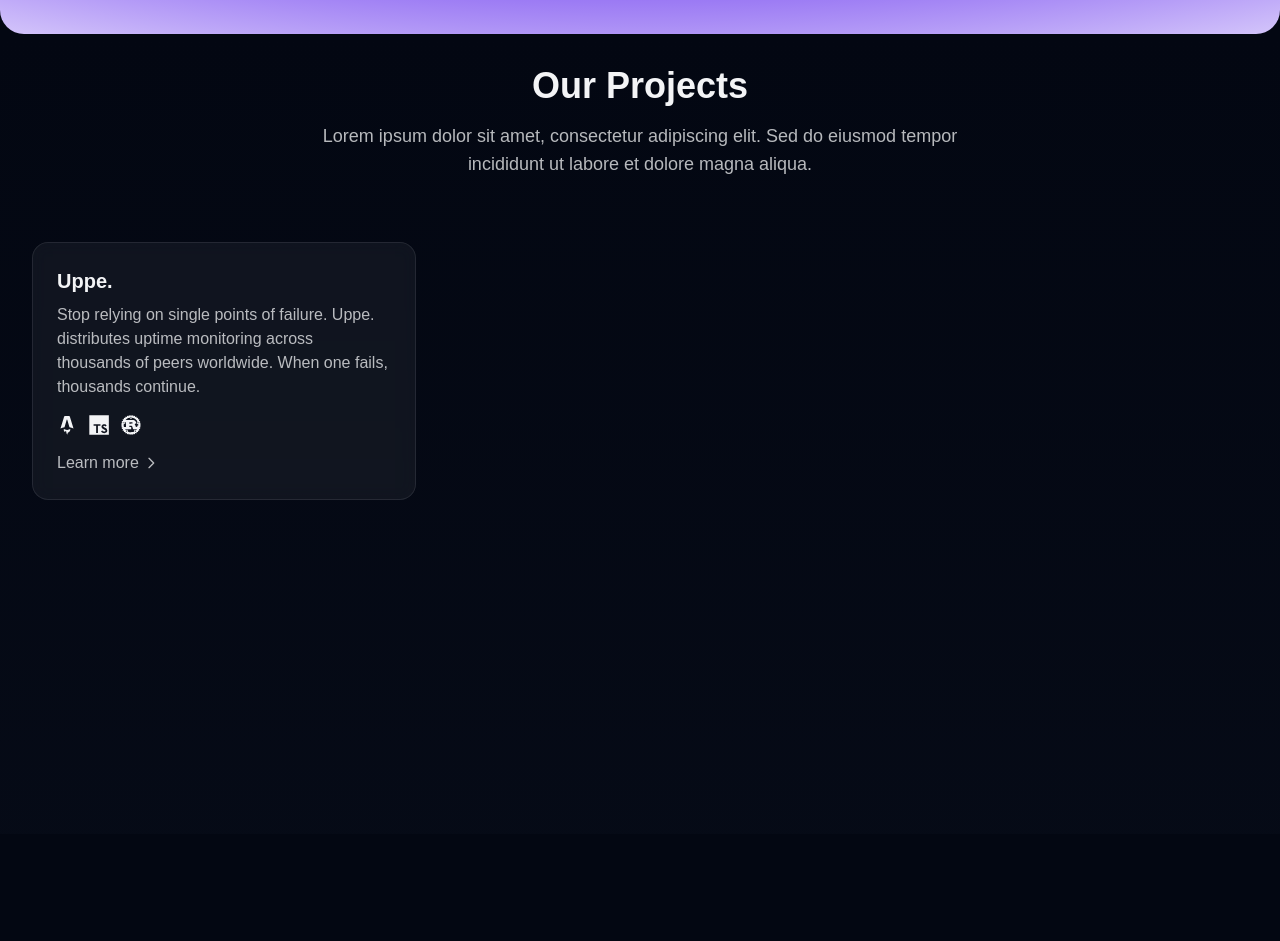
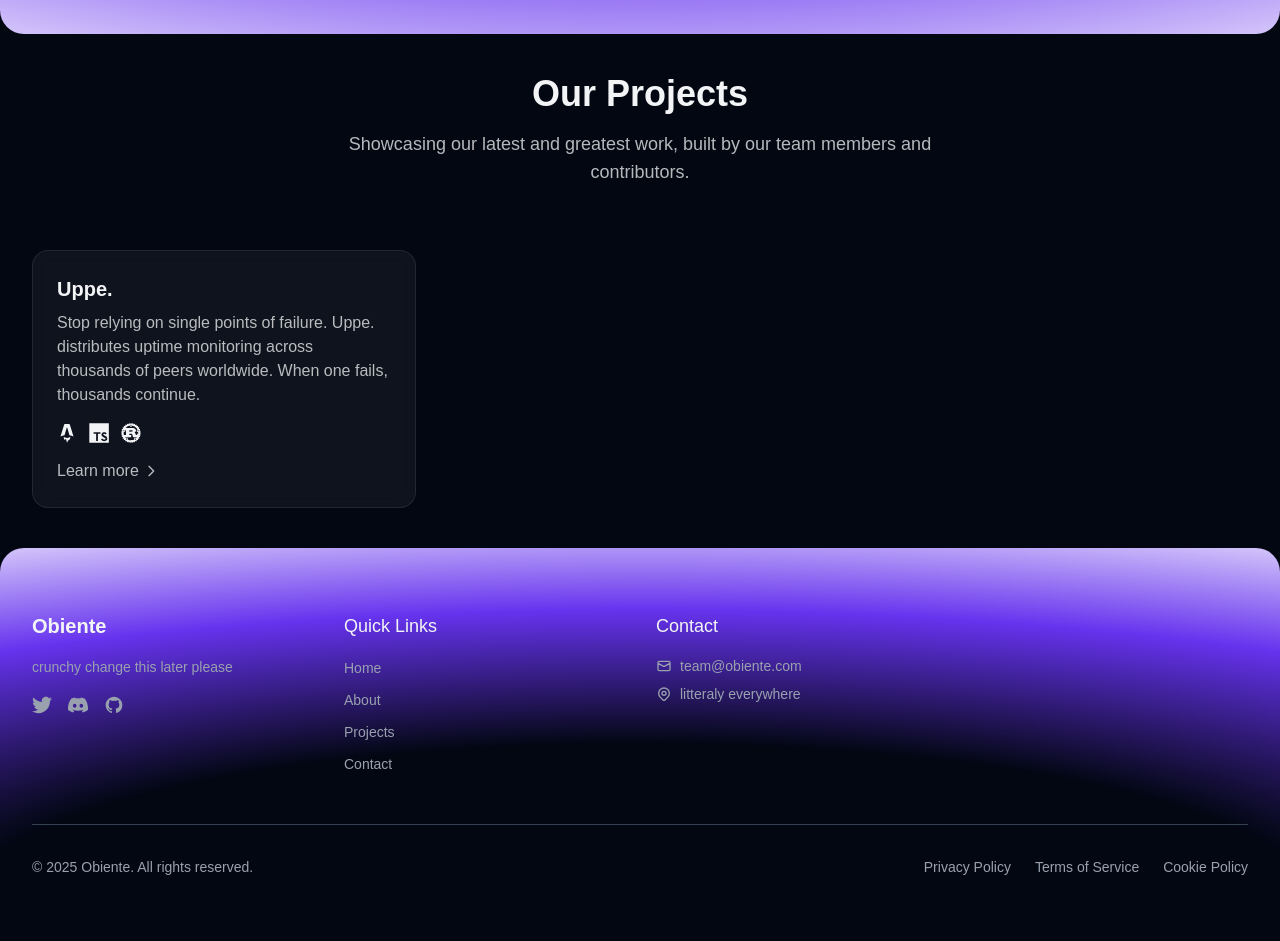
Before and after one commit to Obiente/Obiente, an Astro site: page / in a window 1280 px wide. Shown: the part 800-1741 px from the top of the page. Before the commit the page ends 1634 px from the top, so only its background shows below. Built offline with nearby package versions, Linux system fonts and the light colour scheme; Astro itself is replaced by a stand-in of ours; a web font is replaced by a local one.

Commit message:
feat: footer

```diff
--- /dev/null
+++ b/src/components/Footer.astro
@@ -0,0 +1,80 @@
+---
+---
+
+<footer class="relative bg-custom-radial-2 py-16 px-8 rounded-t-3xl">
+	<div class="max-w-7xl mx-auto">
+		<div class="grid grid-cols-1 md:grid-cols-2 lg:grid-cols-4 gap-8 mb-12">
+			<div class="space-y-4">
+				<h3 class="text-xl font-semibold text-gray-100">Obiente</h3>
+				<p class="text-gray-400 text-sm leading-relaxed">
+					crunchy change this later please
+				</p>
+				<div class="flex space-x-4">
+					<a href="https://x.com/ObienteX" class="text-gray-400 hover:text-gray-100 transition-colors duration-300">
+						<svg class="w-5 h-5" fill="currentColor" viewBox="0 0 24 24">
+							<title>Twitter</title>
+							<path d="M24 4.557c-.883.392-1.832.656-2.828.775 1.017-.609 1.798-1.574 2.165-2.724-.951.564-2.005.974-3.127 1.195-.897-.957-2.178-1.555-3.594-1.555-3.179 0-5.515 2.966-4.797 6.045-4.091-.205-7.719-2.165-10.148-5.144-1.29 2.213-.669 5.108 1.523 6.574-.806-.026-1.566-.247-2.229-.616-.054 2.281 1.581 4.415 3.949 4.89-.693.188-1.452.232-2.224.084.626 1.956 2.444 3.379 4.6 3.419-2.07 1.623-4.678 2.348-7.29 2.04 2.179 1.397 4.768 2.212 7.548 2.212 9.142 0 14.307-7.721 13.995-14.646.962-.695 1.797-1.562 2.457-2.549z"/>
+						</svg>
+					</a>
+					<a href="https://discord.gg/ukRVEPGr7C" class="text-gray-400 hover:text-gray-100 transition-colors duration-300">
+						<svg class="w-5 h-5" fill="currentColor" viewBox="0 0 24 24">
+							<title>Discord</title>
+							<path d="M20.317 4.3698a19.7913 19.7913 0 00-4.8851-1.5152.0741.0741 0 00-.0785.0371c-.211.3753-.4447.8648-.6083 1.2495-1.8447-.2762-3.68-.2762-5.4868 0-.1636-.3933-.4058-.8742-.6177-1.2495a.077.077 0 00-.0785-.037 19.7363 19.7363 0 00-4.8852 1.515.0699.0699 0 00-.0321.0277C.5334 9.0458-.319 13.5799.0992 18.0578a.0824.0824 0 00.0312.0561c2.0528 1.5076 4.0413 2.4228 5.9929 3.0294a.0777.0777 0 00.0842-.0276c.4616-.6304.8731-1.2952 1.226-1.9942a.076.076 0 00-.0416-.1057c-.6528-.2476-1.2743-.5495-1.8722-.8923a.077.077 0 01-.0076-.1277c.1258-.0943.2517-.1923.3718-.2914a.0743.0743 0 01.0776-.0105c3.9278 1.7933 8.18 1.7933 12.0614 0a.0739.0739 0 01.0785.0095c.1202.099.246.1981.3728.2924a.077.077 0 01-.0066.1276 12.2986 12.2986 0 01-1.873.8914.0766.0766 0 00-.0407.1067c.3604.698.7719 1.3628 1.225 1.9932a.076.076 0 00.0842.0286c1.961-.6067 3.9495-1.5219 6.0023-3.0294a.077.077 0 00.0313-.0552c.5004-5.177-.8382-9.6739-3.5485-13.6604a.061.061 0 00-.0312-.0286zM8.02 15.3312c-1.1825 0-2.1569-1.0857-2.1569-2.419 0-1.3332.9555-2.4189 2.157-2.4189 1.2108 0 2.1757 1.0952 2.1568 2.419 0 1.3332-.9555 2.4189-2.1569 2.4189zm7.9748 0c-1.1825 0-2.1569-1.0857-2.1569-2.419 0-1.3332.9554-2.4189 2.1569-2.4189 1.2108 0 2.1757 1.0952 2.1568 2.419 0 1.3332-.946 2.4189-2.1568 2.4189Z"/>
+						</svg>
+					</a>
+					<a href="https://github.com/Obiente" class="text-gray-400 hover:text-gray-100 transition-colors duration-300">
+						<svg class="w-5 h-5" fill="currentColor" viewBox="0 0 24 24">
+							<title>GitHub</title>
+							<path fill-rule="evenodd" d="M12 2C6.477 2 2 6.484 2 12.017c0 4.425 2.865 8.18 6.839 9.504.5.092.682-.217.682-.483 0-.237-.008-.868-.013-1.703-2.782.605-3.369-1.343-3.369-1.343-.454-1.158-1.11-1.466-1.11-1.466-.908-.62.069-.608.069-.608 1.003.07 1.531 1.032 1.531 1.032.892 1.53 2.341 1.088 2.91.832.092-.647.35-1.088.636-1.338-2.22-.253-4.555-1.113-4.555-4.951 0-1.093.39-1.988 1.029-2.688-.103-.253-.446-1.272.098-2.65 0 0 .84-.27 2.75 1.026A9.564 9.564 0 0112 6.844c.85.004 1.705.115 2.504.337 1.909-1.296 2.747-1.027 2.747-1.027.546 1.379.202 2.398.1 2.651.64.7 1.028 1.595 1.028 2.688 0 3.848-2.339 4.695-4.566 4.943.359.309.678.92.678 1.855 0 1.338-.012 2.419-.012 2.747 0 .268.18.58.688.482A10.019 10.019 0 0022 12.017C22 6.484 17.522 2 12 2z" clip-rule="evenodd"></path>
+						</svg>
+					</a>
+				</div>
+			</div>
+
+			<!-- Quick Links -->
+			<div class="space-y-4">
+				<h4 class="text-lg font-medium text-gray-100">Quick Links</h4>
+				<ul class="space-y-2">
+					<li><a href="#" class="text-gray-400 hover:text-gray-100 transition-colors duration-300 text-sm">Home</a></li>
+					<li><a href="#" class="text-gray-400 hover:text-gray-100 transition-colors duration-300 text-sm">About</a></li>
+					<li><a href="#" class="text-gray-400 hover:text-gray-100 transition-colors duration-300 text-sm">Projects</a></li>
+					<li><a href="#" class="text-gray-400 hover:text-gray-100 transition-colors duration-300 text-sm">Contact</a></li>
+				</ul>
+			</div>
+
+			<!-- Contact Info -->
+			<div class="space-y-4">
+				<h4 class="text-lg font-medium text-gray-100">Contact</h4>
+				<div class="space-y-2 text-sm">
+					<p class="text-gray-400 flex items-center">
+						<svg class="w-4 h-4 mr-2" fill="none" stroke="currentColor" viewBox="0 0 24 24">
+							<path stroke-linecap="round" stroke-linejoin="round" stroke-width="2" d="M3 8l7.89 4.26a2 2 0 002.22 0L21 8M5 19h14a2 2 0 002-2V7a2 2 0 00-2-2H5a2 2 0 00-2 2v10a2 2 0 002 2z"></path>
+						</svg>
+						team@obiente.com
+					</p>
+					<p class="text-gray-400 flex items-center">
+						<svg class="w-4 h-4 mr-2" fill="none" stroke="currentColor" viewBox="0 0 24 24">
+							<path stroke-linecap="round" stroke-linejoin="round" stroke-width="2" d="M17.657 16.657L13.414 20.9a1.998 1.998 0 01-2.827 0l-4.244-4.243a8 8 0 1111.314 0z"></path>
+							<path stroke-linecap="round" stroke-linejoin="round" stroke-width="2" d="M15 11a3 3 0 11-6 0 3 3 0 016 0z"></path>
+						</svg>
+						litteraly everywhere
+					</p>
+				</div>
+			</div>
+		</div>
+
+		<!-- Bottom Section -->
+		<div class="border-t border-gray-700 pt-8">
+			<div class="flex flex-col md:flex-row justify-between items-center space-y-4 md:space-y-0">
+				<p class="text-gray-400 text-sm">
+					© {new Date().getFullYear()} Obiente. All rights reserved.
+				</p>
+				<div class="flex space-x-6">
+					<a href="#" class="text-gray-400 hover:text-gray-100 transition-colors duration-300 text-sm">Privacy Policy</a>
+					<a href="#" class="text-gray-400 hover:text-gray-100 transition-colors duration-300 text-sm">Terms of Service</a>
+					<a href="#" class="text-gray-400 hover:text-gray-100 transition-colors duration-300 text-sm">Cookie Policy</a>
+				</div>
+			</div>
+		</div>
+	</div>
+</footer>
--- a/src/components/Navbar.astro
+++ b/src/components/Navbar.astro
@@ -19,6 +19,7 @@
     <div class="flex-1 flex justify-end">
         <a href="https://github.com/obiente" class="text-gray-100/75 hover:text-gray-100/90 transition-colors duration-300 flex items-center" target="_blank" rel="noopener noreferrer">
           <svg class="w-6 h-6" fill="currentColor" viewBox="0 0 24 24" xmlns="http://www.w3.org/2000/svg">
+            <title>GitHub</title>
             <path fill-rule="evenodd" d="M12 2C6.477 2 2 6.484 2 12.017c0 4.425 2.865 8.18 6.839 9.504.5.092.682-.217.682-.483 0-.237-.008-.868-.013-1.703-2.782.605-3.369-1.343-3.369-1.343-.454-1.158-1.11-1.466-1.11-1.466-.908-.62.069-.608.069-.608 1.003.07 1.531 1.032 1.531 1.032.892 1.53 2.341 1.088 2.91.832.092-.647.35-1.088.636-1.338-2.22-.253-4.555-1.113-4.555-4.951 0-1.093.39-1.988 1.029-2.688-.103-.253-.446-1.272.098-2.65 0 0 .84-.27 2.75 1.026A9.564 9.564 0 0112 6.844c.85.004 1.705.115 2.504.337 1.909-1.296 2.747-1.027 2.747-1.027.546 1.379.202 2.398.1 2.651.64.7 1.028 1.595 1.028 2.688 0 3.848-2.339 4.695-4.566 4.943.359.309.678.92.678 1.855 0 1.338-.012 2.419-.012 2.747 0 .268.18.58.688.482A10.019 10.019 0 0022 12.017C22 6.484 17.522 2 12 2z" clip-rule="evenodd"></path>
           </svg>
         </a>
--- a/src/global.css
+++ b/src/global.css
@@ -4,6 +4,10 @@
 @layer utilities {
   .bg-custom-radial {
     background: radial-gradient(140% 107.13% at 50% 10%, transparent 37.41%, #63e 69.27%, #fff 100%);
+  }
+
+  .bg-custom-radial-2 {
+    background: radial-gradient(140% 107.13% at 50% 90%, transparent 37.41%, #63e 69.27%, #fff 100%);
   }
 
   .font-alexandria {
--- a/src/pages/index.astro
+++ b/src/pages/index.astro
@@ -1,4 +1,5 @@
 ---
+import Footer from '../components/Footer.astro';
 import Navbar from '../components/Navbar.astro';
 import Tooltip from '../components/Tooltip.astro';
 import Welcome from '../components/Welcome.astro';
@@ -8,11 +9,11 @@ import Layout from '../layouts/Layout.astro';
 <Layout>
 	<Navbar />
 	<Welcome />
-	<div class="min-h-screen bg-gradient-to-b from-transparent to-gray-900/20 p-8">
+	<div class="py-10 p-8">
 		<div class="max-w-7xl mx-auto">
 			<div class="text-center mb-16">
 				<h2 class="text-4xl font-bold text-gray-100 mb-4">Our Projects</h2>
-				<p class="text-lg text-gray-100/75 max-w-2xl mx-auto">Lorem ipsum dolor sit amet, consectetur adipiscing elit. Sed do eiusmod tempor incididunt ut labore et dolore magna aliqua.</p>
+				<p class="text-lg text-gray-100/75 max-w-2xl mx-auto">Showcasing our latest and greatest work, built by our team members and contributors.</p>
 			</div>
 
 			<div class="grid grid-cols-1 md:grid-cols-2 lg:grid-cols-3 gap-8">
@@ -49,4 +50,5 @@ import Layout from '../layouts/Layout.astro';
 			</div>
 		</div>
 	</div>
+	<Footer />
 </Layout>
```
